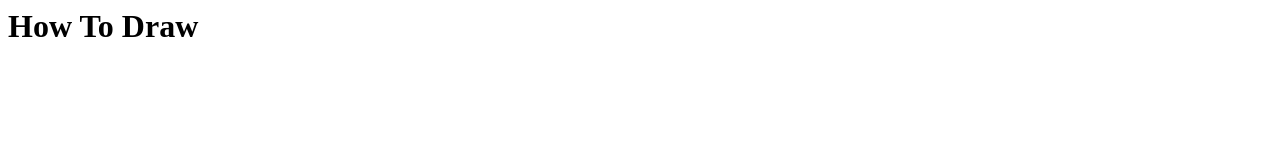
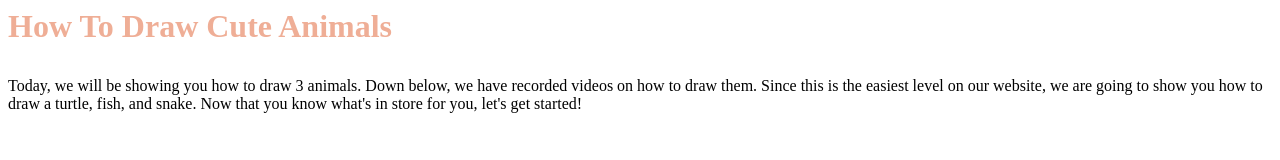
Before and after one commit to CrochetGrl/CrochetGrl, a plain HTML site: page index.html in a window 1280 px wide. Drawn offline with Linux system fonts and the light colour scheme.

Commit message:
First commit

```diff
--- a/index.html
+++ b/index.html
@@ -1 +1,9 @@
-<H1>How To Draw</H1>
+
+<H1><p style="color:rgb(239, 174, 150); " >How To Draw Cute Animals</p> </i></ p></H1>
+<p> Today, we will be showing you how to draw 3 animals. Down below, we have recorded videos on how to draw them. Since this is the easiest level on our website, we are going to show you how to draw a turtle, fish, and snake. Now that you know what's in store for you, let's get started!</p>
+<!DOCTYPE html>
+<inframe width="420" height="https://youtu.be/OjWtKC3n0yo?si=yt1_TW-CUFGsMxmT">
+</inframe>
+
+</body>
+</html>
```
